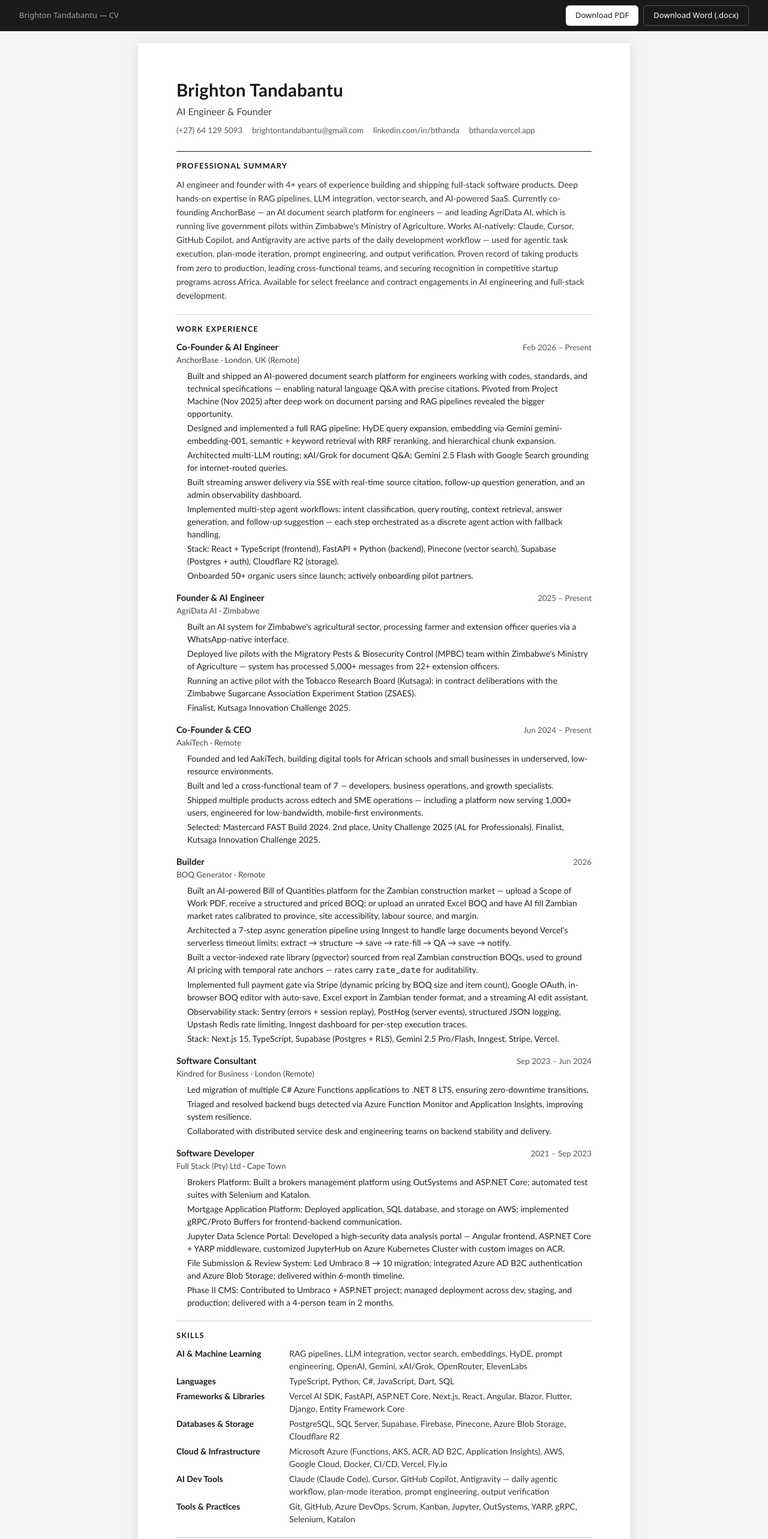
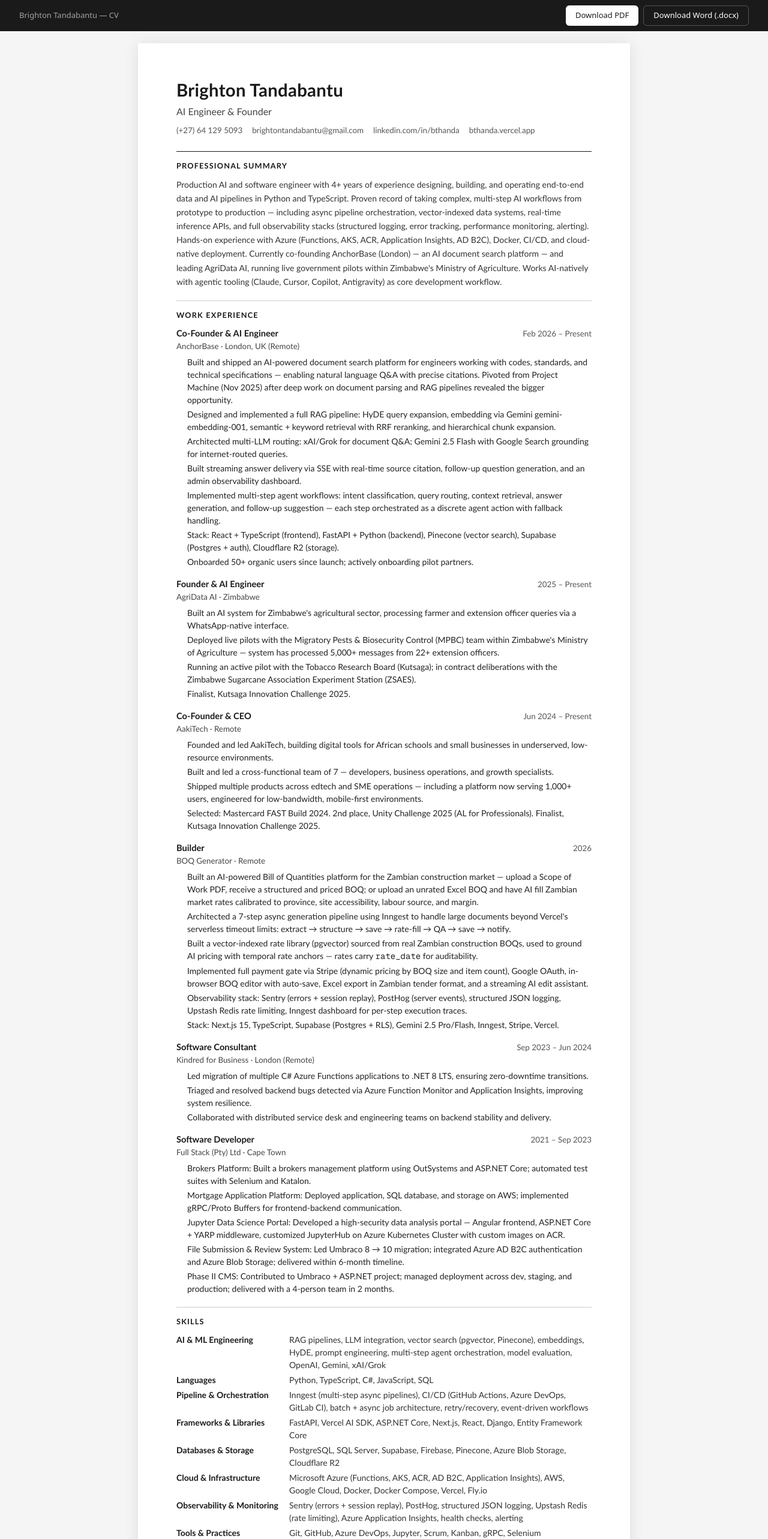
Before and after one commit to dev-thandabantu/bthanda, a Next.js app: page /cv in a window 1280 px wide. Shown: the top 2566 px of the page at 60% size. Built offline with nearby package versions, Linux system fonts and the light colour scheme.

Commit message:
CV: temporary reframe for Momentum ML Engineer application
Surface pipeline orchestration, observability, Python, Azure, Docker.
Rewrite summary toward production AI pipeline engineering.
Will revert after application download.

Co-Authored-By: Claude Sonnet 4.6 <noreply@anthropic.com>

```diff
--- a/src/components/CvPage.tsx
+++ b/src/components/CvPage.tsx
@@ -203,15 +203,15 @@ export default function CvPage() {
         <section className="summary">
           <h2>Professional Summary</h2>
           <p>
-            AI engineer and founder with 4+ years of experience building and shipping full-stack software products.
-            Deep hands-on expertise in RAG pipelines, LLM integration, vector search, and AI-powered SaaS.
-            Currently co-founding AnchorBase — an AI document search platform for engineers — and leading
-            AgriData AI, which is running live government pilots within Zimbabwe&apos;s Ministry of Agriculture.
-            Works AI-natively: Claude, Cursor, GitHub Copilot, and Antigravity are active parts of the daily
-            development workflow — used for agentic task execution, plan-mode iteration, prompt engineering,
-            and output verification. Proven record of taking products from zero to production, leading
-            cross-functional teams, and securing recognition in competitive startup programs across Africa.
-            Available for select freelance and contract engagements in AI engineering and full-stack development.
+            Production AI and software engineer with 4+ years of experience designing, building, and operating
+            end-to-end data and AI pipelines in Python and TypeScript. Proven record of taking complex,
+            multi-step AI workflows from prototype to production — including async pipeline orchestration,
+            vector-indexed data systems, real-time inference APIs, and full observability stacks (structured
+            logging, error tracking, performance monitoring, alerting). Hands-on experience with Azure
+            (Functions, AKS, ACR, Application Insights, AD B2C), Docker, CI/CD, and cloud-native deployment.
+            Currently co-founding AnchorBase (London) — an AI document search platform — and leading AgriData AI,
+            running live government pilots within Zimbabwe&apos;s Ministry of Agriculture.
+            Works AI-natively with agentic tooling (Claude, Cursor, Copilot, Antigravity) as core development workflow.
           </p>
         </section>
 
@@ -317,13 +317,14 @@ export default function CvPage() {
         <section>
           <h2>Skills</h2>
           <div className="skills-grid">
-            <div className="skill-row"><span className="skill-label">AI &amp; Machine Learning</span><span className="skill-value">RAG pipelines, LLM integration, vector search, embeddings, HyDE, prompt engineering, OpenAI, Gemini, xAI/Grok, OpenRouter, ElevenLabs</span></div>
-            <div className="skill-row"><span className="skill-label">Languages</span><span className="skill-value">TypeScript, Python, C#, JavaScript, Dart, SQL</span></div>
-            <div className="skill-row"><span className="skill-label">Frameworks &amp; Libraries</span><span className="skill-value">Vercel AI SDK, FastAPI, ASP.NET Core, Next.js, React, Angular, Blazor, Flutter, Django, Entity Framework Core</span></div>
+            <div className="skill-row"><span className="skill-label">AI &amp; ML Engineering</span><span className="skill-value">RAG pipelines, LLM integration, vector search (pgvector, Pinecone), embeddings, HyDE, prompt engineering, multi-step agent orchestration, model evaluation, OpenAI, Gemini, xAI/Grok</span></div>
+            <div className="skill-row"><span className="skill-label">Languages</span><span className="skill-value">Python, TypeScript, C#, JavaScript, SQL</span></div>
+            <div className="skill-row"><span className="skill-label">Pipeline &amp; Orchestration</span><span className="skill-value">Inngest (multi-step async pipelines), CI/CD (GitHub Actions, Azure DevOps, GitLab CI), batch + async job architecture, retry/recovery, event-driven workflows</span></div>
+            <div className="skill-row"><span className="skill-label">Frameworks &amp; Libraries</span><span className="skill-value">FastAPI, Vercel AI SDK, ASP.NET Core, Next.js, React, Django, Entity Framework Core</span></div>
             <div className="skill-row"><span className="skill-label">Databases &amp; Storage</span><span className="skill-value">PostgreSQL, SQL Server, Supabase, Firebase, Pinecone, Azure Blob Storage, Cloudflare R2</span></div>
-            <div className="skill-row"><span className="skill-label">Cloud &amp; Infrastructure</span><span className="skill-value">Microsoft Azure (Functions, AKS, ACR, AD B2C, Application Insights), AWS, Google Cloud, Docker, CI/CD, Vercel, Fly.io</span></div>
-            <div className="skill-row"><span className="skill-label">AI Dev Tools</span><span className="skill-value">Claude (Claude Code), Cursor, GitHub Copilot, Antigravity — daily agentic workflow, plan-mode iteration, prompt engineering, output verification</span></div>
-            <div className="skill-row"><span className="skill-label">Tools &amp; Practices</span><span className="skill-value">Git, GitHub, Azure DevOps, Scrum, Kanban, Jupyter, OutSystems, YARP, gRPC, Selenium, Katalon</span></div>
+            <div className="skill-row"><span className="skill-label">Cloud &amp; Infrastructure</span><span className="skill-value">Microsoft Azure (Functions, AKS, ACR, AD B2C, Application Insights), AWS, Google Cloud, Docker, Docker Compose, Vercel, Fly.io</span></div>
+            <div className="skill-row"><span className="skill-label">Observability &amp; Monitoring</span><span className="skill-value">Sentry (errors + session replay), PostHog, structured JSON logging, Upstash Redis (rate limiting), Azure Application Insights, health checks, alerting</span></div>
+            <div className="skill-row"><span className="skill-label">Tools &amp; Practices</span><span className="skill-value">Git, GitHub, Azure DevOps, Jupyter, Scrum, Kanban, gRPC, Selenium</span></div>
           </div>
         </section>
 
```
